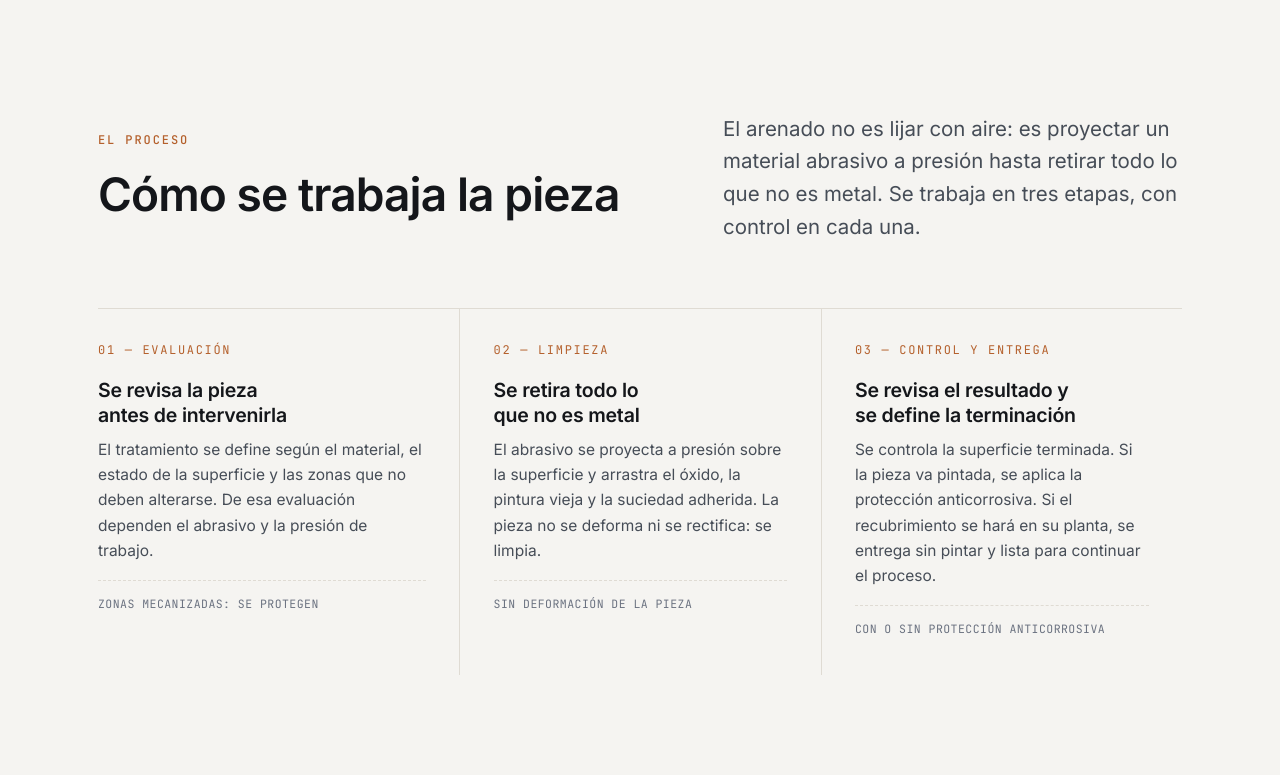
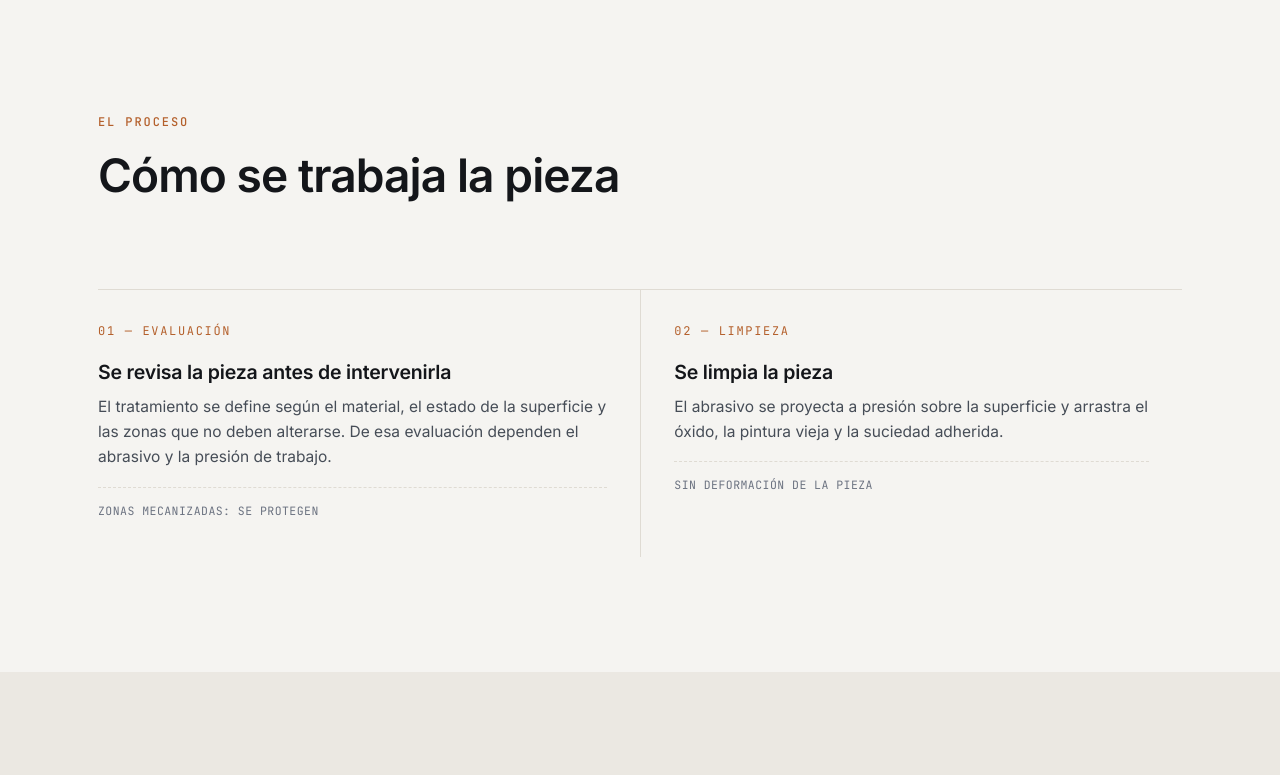
Before and after one commit to GabyFCE/arenados-web, a plain HTML site: page index.html in a window 1280 px wide. Shown: the part 1045-1820 px from the top of the page. Drawn offline with Linux system fonts and the light colour scheme.

Commit message:
content: proceso en dos etapas; sale la bajada, el paso de control y las frases de cierre

```diff
--- a/index.html
+++ b/index.html
@@ -104,10 +104,6 @@
         <span class="eyebrow">El proceso</span>
         <h2>Cómo se trabaja la pieza</h2>
       </div>
-      <p class="lede">
-        El arenado no es lijar con aire: es proyectar un material abrasivo a presión hasta
-        retirar todo lo que no es metal. Se trabaja en tres etapas, con control en cada una.
-      </p>
     </div>
 
     <div class="pasos">
@@ -123,24 +119,14 @@
       </article>
       <article class="paso reveal">
         <span class="paso__num">02 — LIMPIEZA</span>
-        <h3>Se retira todo lo que no es metal</h3>
+        <h3>Se limpia la pieza</h3>
         <p>
           El abrasivo se proyecta a presión sobre la superficie y arrastra el óxido, la pintura
-          vieja y la suciedad adherida. La pieza no se deforma ni se rectifica: se limpia.
+          vieja y la suciedad adherida.
         </p>
         <div class="paso__tech">Sin deformación de la pieza</div>
       </article>
-      <article class="paso reveal">
-        <span class="paso__num">03 — CONTROL Y ENTREGA</span>
-        <h3>Se revisa el resultado y se define la terminación</h3>
-        <p>
-          Se controla la superficie terminada. Si la pieza va pintada, se aplica la protección
-          anticorrosiva. Si el recubrimiento se hará en su planta, se entrega sin pintar y
-          lista para continuar el proceso.
-        </p>
-        <div class="paso__tech">Con o sin protección anticorrosiva</div>
-      </article>
-    </div>
+          </div>
   </div>
 </section>
 
@@ -316,7 +302,7 @@
 
     <p class="aviso">
       Las imágenes de esta sección son ilustraciones del resultado esperado y no corresponden
-      a trabajos realizados. Serán reemplazadas por registros fotográficos de piezas tratadas.
+      a trabajos realizados.
     </p>
   </div>
 </section>
--- a/styles.css
+++ b/styles.css
@@ -266,8 +266,8 @@ select:focus-visible, textarea:focus-visible {
 
 /* Proceso ----------------------------------------------------------------- */
 .proceso { background: var(--paper); }
-.proceso__head { display: grid; grid-template-columns: 1.1fr .9fr; gap: clamp(24px, 5vw, 72px); align-items: end; margin-bottom: clamp(40px, 6vw, 64px); }
-.pasos { display: grid; grid-template-columns: repeat(3, 1fr); gap: 0; border-top: 1px solid var(--paper-3); }
+.proceso__head { display: grid; grid-template-columns: 1fr; gap: clamp(24px, 5vw, 72px); align-items: start; margin-bottom: clamp(40px, 6vw, 64px); }
+.pasos { display: grid; grid-template-columns: repeat(2, 1fr); gap: 0; border-top: 1px solid var(--paper-3); }
 .paso { padding: 32px clamp(18px, 2.6vw, 34px) 36px; border-left: 1px solid var(--paper-3); }
 .paso:first-child { border-left: 0; padding-left: 0; }
 .paso__num {
```
Also changed, not shown: 1 other file.
